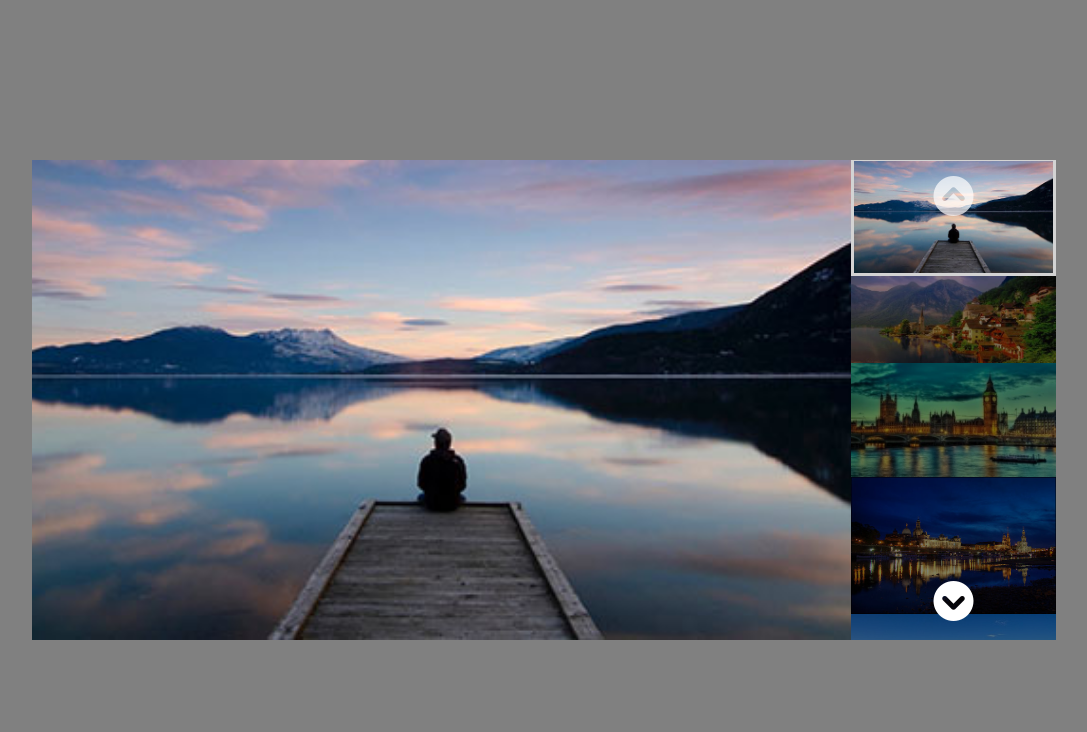
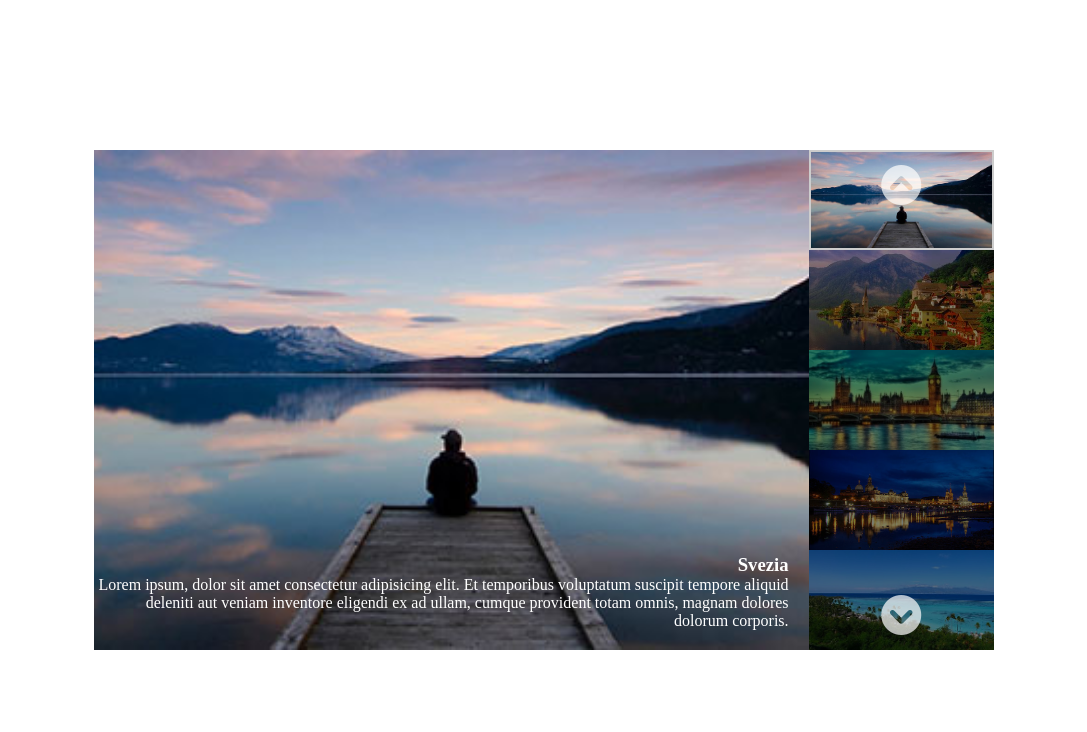
Before and after one commit to ElperdonXV/js-array-carousel, a plain HTML site: page index.html in a window 1280 px wide. Shown: the whole page, without its empty margins (96-1183 px from the left). Drawn offline with Linux system fonts and the light colour scheme.

Commit message:
all done

```diff
--- a/css/style.css
+++ b/css/style.css
@@ -5,38 +5,83 @@
 }
 
 .container {
-    position: relative;
-    width: 100%;
+    display: flex;
+    align-items: center;
+    width: 900px;
     height: 100vh;
-    background-color: grey;
-}
-.slider {
-    position: absolute;
-    top: 50%;
-    left: 50%;
-    transform: translate(-50%, -50%);
-    width: 80%;
-    height: 60%;
+    margin: 0 auto;
 }
 
-.img-slide{
-    position: absolute;
-    top: 0;
-    right: 0;
-    width: 20%;
-    height: 100%;
-    overflow: hidden;
+.slider {
+    display: flex;
+    align-items: center;
+    width: 100%;
+    height: 500px;
 }
 
-.next,
-.prev {
+.sx {
+    width: 100%;
+    height: 100%;
+}
+
+.anteprima {
+    position: relative;
+    display: none;
+    height: 100%;
+}
+.anteprima img {
+    width: 100%;
+    height: 100%;
+    object-fit: cover;
+}
+.anteprima.active {
+    display: block;
+}
+.anteprima .text {
     position: absolute;
-    right: 50%;
-    transform: translateX(+50%);
+    right: 20px;
+    bottom: 20px;
+    text-align: right;
+    color: white;
+}
+
+.dx {
+    position: relative;
+    height: 100%;
+    background-color: lightgray;
+}
+.miniature {
+    height: calc((500px) / 5);
+    filter: brightness(50%);
+}
+.miniature img {
+    width: 100%;
+    height: 100%;
+    object-fit: cover;
+}
+.miniature.active {
+    border: 2px solid #ccc;
+    filter: brightness(100%);
+}
+
+.prev,
+.next {
+    position: absolute;
+    transform: translate(-50%);
+    left: 50%;
+    z-index: 999;
+    display: flex;
+    justify-content: center;
+    align-items: center;
     color: white;
     font-size: 2.5em;
     opacity: 70%;
     z-index: 2;
+    cursor: pointer;
+}
+.prev:hover,
+.next:hover {
+    opacity: 100%;
 }
 .prev {
   top: 3%;
@@ -44,50 +89,3 @@
 .next {
   bottom: 3%;
 }
-
-.able{
-    opacity: 100%;
-}
-
-.img-container{
-    position: relative;
-}
-
-.img-container,
-.img-container .img {
-    width: 80%;
-    height: 100%;
-}
-
-.img-container img{
-    display: none;
-    width: 100%;
-    height: 100%;
-    object-fit: cover;
-}
-.img-container img.active {
-    display: block;
-}
-
-
-.img-slide img{
-    width: 100%;
-    object-fit: cover;
-    filter: brightness(50%);
-    margin: -2px 0;
-}
-
-.img-slide img.preview{
-    filter: brightness(100%);
-    border: 3px solid lightgrey;
-}
-
-
-.caption{
-    position: absolute;
-    bottom: 10%;
-    right: 5%;
-    text-align: right;
-    color: white;
-    display: none;
-}
--- a/index.html
+++ b/index.html
@@ -13,13 +13,9 @@
 <body>
     <div class="container">
         <div class="slider">
-            <div class="img-container">
-                <div class="caption">
-                    <div class="title"></div>
-                    <div class="subtitle"></div>
-                </div>
+            <div class="sx">
             </div>
-            <div class="img-slide">
+            <div class="dx">
                 <div class="next able"><i class="fas fa-chevron-circle-down"></i></div>
                 <div class="prev"><i class="fas fa-chevron-circle-up"></i></div>
             </div>
--- a/js/script.js
+++ b/js/script.js
@@ -12,7 +12,7 @@ const title = [
     'Gran Bretagna',
     'Germania',
     'Paradise'
-]
+];
 
 const text = [
     'Lorem ipsum, dolor sit amet consectetur adipisicing elit. Et temporibus voluptatum suscipit tempore aliquid deleniti aut veniam inventore eligendi ex ad ullam, cumque provident totam omnis, magnam dolores dolorum corporis.',
@@ -20,58 +20,95 @@ const text = [
     'Lorem ipsum, dolor sit amet consectetur adipisicing elit.',
     'Lorem ipsum, dolor sit amet consectetur adipisicing elit. Et temporibus voluptatum suscipit tempore aliquid deleniti aut veniam inventore eligendi ex ad ullam,',
     'Et temporibus voluptatum suscipit tempore aliquid deleniti aut veniam inventore eligendi ex ad ullam,',
-]
+];
 
+const itemsContainer = document.querySelector('.slider .sx');
+const thumbsContainer = document.querySelector('.slider .dx');
 
+for (let i = 0; i < items.length; i++) {
+    let classElement = '';
+    if (i == 0) {
+        classElement = 'first active';
+    } else if (i == items.length - 1) {
+        classElement = 'last';
+    }
 
-const containerImages = document.querySelector('.slider  .img-container');
-const containerController = document.querySelector('.img-slide');
-const containerTitle = document.querySelector('.caption .title');
-const containerText = document.querySelector('.caption .subtitle');
-//const containerDots = document.querySelector('.slider  .list');
+    const tag = `
+        <div class="anteprima ${classElement}">
+            <img src="${items[i]}" alt="">
+            <div class ="text">
+            <h3>${title[i]}</h3>
+            <p>${text[i]}</p>
+        </div>
+    `;
+    const tagThumb = `
+        <div class="miniature ${classElement}">
+             <img src="${items[i]}" alt="">
+        </div>
+    `;
 
-//girato sull-array delle immagini
-for (let index = 0; index < items.length; index++) {
-    let image = `<img src="${items[index]}" alt="">`;
-    let titleGroup = `<h1>${title[index]}</h1>`;
-    let textGroup = `<h2>${text[index]}</h2>`;
-    //let dot = `<div class="list-item"></div>`;
+    itemsContainer.innerHTML += tag;
+    thumbsContainer.innerHTML += tagThumb;
+}
 
-    // if (index == 0) {
-    //   image = `<img class="first active" src="${images[index]}" alt="">`;
-    // }
-    // else if (index == images.length - 1) {
-    //   image = `<img class="last" src="${images[index]}" alt="">`;
-    // }
+const buttonNext = document.querySelector('.slider .dx .next');
+const buttonPrev = document.querySelector('.slider .dx .prev');
 
-    containerImages.innerHTML += image;
-    containerController.innerHTML += image;
-    containerTitle.innerHTML += titleGroup;
-    containerText.innerHTML += textGroup;
-  //  containerDots.innerHTML += dot;
+buttonNext.addEventListener('click',
+    function () {
+        const elementActive = document.querySelector('.slider .sx .anteprima.active');
+        const thumbActive = document.querySelector('.slider .dx .miniature.active');
+        const listClasses = elementActive.classList;
+        let last = false;
+        for (let i = 0; i < listClasses.length; i++) {
+            if (listClasses[i] == 'last') {
+                last = true;
+            }
+        }
+
+        let lastThumb = thumbActive.classList.contains('last');
+        if (last == false) {
+            elementActive.classList.remove('active');
+            const elementNext = elementActive.nextElementSibling;
+            elementNext.classList.add('active');
+        }
+        if (lastThumb == false) {
+            thumbActive.classList.remove('active');
+            const thumbNext = thumbActive.nextElementSibling;
+            thumbNext.classList.add('active');
         }
 
 
 
-const imagesDom = document.querySelectorAll('.img-container img');
-console.log(imagesDom);
+    }
+);
 
-const slideDom = document.querySelectorAll('.img-slide img');
 
-const titleDom = document.querySelectorAll('.caption .title');
-const textDom = document.querySelectorAll('.caption .subtitle');
+buttonPrev.addEventListener('click',
+    function () {
+        const elementActive = document.querySelector('.slider .sx .anteprima.active');
+        const thumbActive = document.querySelector('.slider .dx .miniature.active');
+        const listClasses = elementActive.classList;
+        let first = false;
+        for (let i = 0; i < listClasses.length; i++) {
+            if (listClasses[i] == 'first') {
+                first = true;
+            }
+        }
+         let firstThumb = thumbActive.classList.contains('first');
+        if (first == false) {
+            elementActive.classList.remove('active');
+            const elementPrev = elementActive.previousElementSibling;
+            elementPrev.classList.add('active');
+        }
 
-//preso elemento 0
-imagesDom[0].classList.add('first', 'active');
-slideDom[0].classList.add('first', 'preview');
-titleDom[0].classList.add('active');
-textDom[0].classList.add('active');
-
-//preso elemento ultimo
-imagesDom[imagesDom.length - 1].classList.add('last');
-slideDom[slideDom.length - 1].classList.add('last');
-titleDom[titleDom.length - 1].classList.add('last');
-textDom[textDom.length - 1].classList.add('last');
+        if (firstThumb == false) {
+            thumbActive.classList.remove('active');
+            const thumbPrev = thumbActive.previousElementSibling;
+            thumbPrev.classList.add('active');
+        }
+    }
+);
 
 
 //Consegna:
```
Lines whose indentation alone changed are shown as unchanged.
